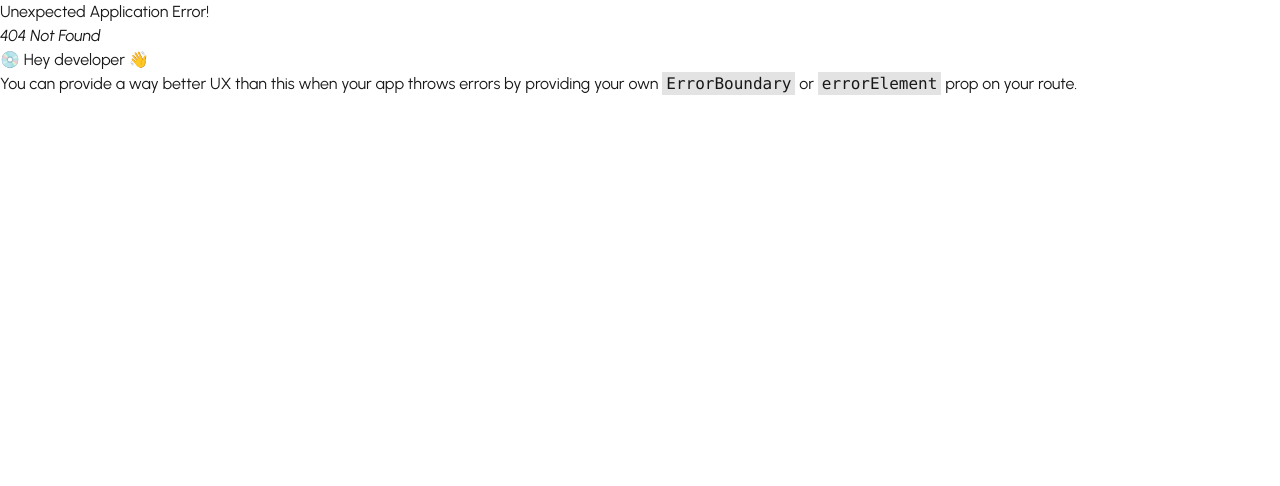
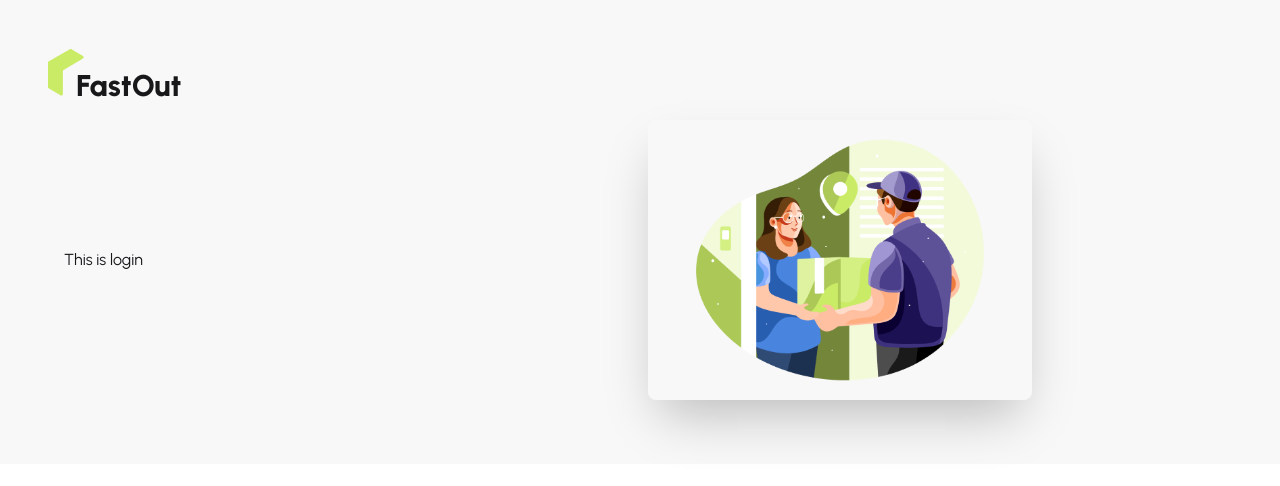
Before and after one commit to TahsinulislamSiam/Fast-Out-Delivery-Platform-client-site, a React (Vite) app: page /login in a window 1280 px wide. Before the commit this address had no page. Shown: the top 486 px of the page. Built offline with nearby package versions, Linux system fonts and the light colour scheme.

Commit message:
add authentication

```diff
--- a/package.json
+++ b/package.json
@@ -15,6 +15,7 @@
     "react": "^19.2.0",
     "react-dom": "^19.2.0",
     "react-fast-marquee": "^1.6.5",
+    "react-hook-form": "^7.71.1",
     "react-icons": "^5.5.0",
     "react-responsive-carousel": "^3.2.23",
     "react-router": "^7.12.0",
--- /dev/null
+++ b/src/layouts/AuthLayout.jsx
@@ -0,0 +1,27 @@
+import React from 'react';
+import { Outlet } from 'react-router';
+import authImage from '../assets/authImage.png'
+import FastOutLogo from '../pages/shared/fastOutLogo/fastOutLogo';
+
+const AuthLayout = () => {
+    return (
+        <div className="p-12 bg-base-200 ">
+            <div>
+                <FastOutLogo></FastOutLogo>
+            </div>
+  <div className="hero-content flex-col lg:flex-row-reverse">
+    <div className='flex-1'>
+        <img
+      src={authImage}
+      className="max-w-sm rounded-lg shadow-2xl"
+    />
+    </div>
+    <div className='flex-1'>
+      <Outlet></Outlet>
+    </div>
+  </div>
+</div>
+    );
+};
+
+export default AuthLayout;
--- /dev/null
+++ b/src/pages/Authentication/Login.jsx
@@ -0,0 +1,11 @@
+import React from 'react';
+
+const Login = () => {
+    return (
+        <div>
+            <h1>This is login</h1>
+        </div>
+    );
+};
+
+export default Login;
--- a/src/router/router.jsx
+++ b/src/router/router.jsx
@@ -1,6 +1,8 @@
 import { createBrowserRouter } from "react-router";
 import RootLayout from "../layouts/RootLayout";
 import Home from "../pages/Home/Home/Home";
+import AuthLayout from "../layouts/AuthLayout";
+import Login from "../pages/Authentication/Login";
 
 
 
@@ -15,4 +17,14 @@
         }
     ]
   },
+  {
+    path:'/',
+    Component:AuthLayout,
+    children:[
+      {
+        path:'login',
+        Component:Login
+      }
+    ]
+  }
 ]);
```
Also changed, not shown: 1 other file (tests, documents, lock files or other folders).
